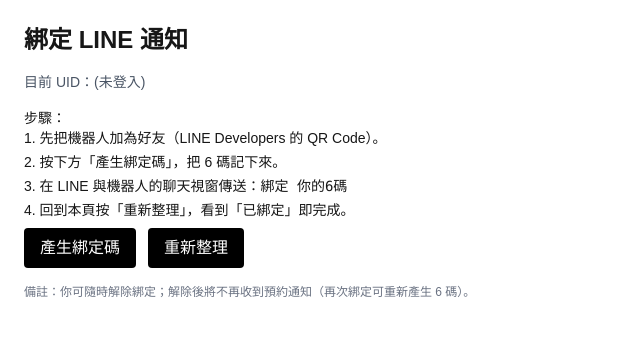
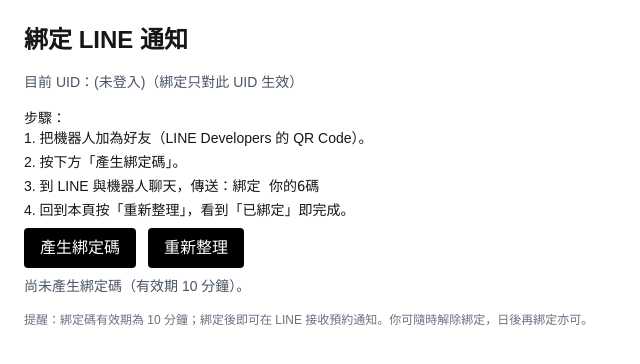
Before and after one commit to sherman0769/2025booking-pro, a Next.js app: page /me/line in a window 1280 px wide. Shown: the top 364 px of the page, without its empty margins (0-640 px from the left). Built offline with nearby package versions, Linux system fonts and the light colour scheme; no server answers.

Commit message:
feat(me/line): show 10-min bind code expiry with live countdown + unbind

```diff
--- a/src/app/me/line/page.tsx
+++ b/src/app/me/line/page.tsx
@@ -1,18 +1,27 @@
 "use client";
 
-import { useEffect, useState } from "react";
+import { useEffect, useMemo, useState } from "react";
 import { auth, db } from "@/lib/firebase.client";
 import { onAuthStateChanged, signInAnonymously, User } from "firebase/auth";
 import { doc, getDoc, setDoc, serverTimestamp } from "firebase/firestore";
 
-const ALPH = "ABCDEFGHJKLMNPQRSTUVWXYZ23456789"; // 去除易混淆字元
+const ALPH = "ABCDEFGHJKLMNPQRSTUVWXYZ23456789";
 function genCode(n = 6) { let s = ""; for (let i = 0; i < n; i++) s += ALPH[Math.floor(Math.random() * ALPH.length)]; return s; }
+const BIND_VALID_MS = 10 * 60 * 1000; // 10 分鐘
 
 export default function BindLinePage() {
   const [user, setUser] = useState<User | null>(null);
   const [lineUserId, setLineUserId] = useState<string | null>(null);
   const [bindCode, setBindCode] = useState<string | null>(null);
+  const [bindCreatedAt, setBindCreatedAt] = useState<Date | null>(null);
+  const [now, setNow] = useState<number>(Date.now());
   const [note, setNote] = useState("");
+
+  // 每秒跳動一次，驅動倒數
+  useEffect(() => {
+    const t = setInterval(() => setNow(Date.now()), 1000);
+    return () => clearInterval(t);
+  }, []);
 
   useEffect(() => {
     const unsub = onAuthStateChanged(auth, async (u) => {
@@ -34,9 +43,14 @@
         const data = snap.data() as any;
         setLineUserId(typeof data.lineUserId === "string" ? data.lineUserId : null);
         setBindCode(typeof data.bindCode === "string" ? data.bindCode : null);
+        // 可能是 Firestore Timestamp 或 ISO 字串
+        const ts: any = data.bindCodeCreatedAt ?? null;
+        const d: Date | null = ts?.toDate?.() ?? (ts ? new Date(ts) : null);
+        setBindCreatedAt(d);
       } else {
         setLineUserId(null);
         setBindCode(null);
+        setBindCreatedAt(null);
       }
     } finally { setNote(""); }
   };
@@ -52,18 +66,18 @@
         { merge: true }
       );
       setBindCode(code);
-      setNote("已產生綁定碼 ✅");
+      setBindCreatedAt(new Date()); // 立即給前端起算
+      setNote("已產生綁定碼 ✅（10 分鐘內有效）");
     } catch (e: any) { setNote("產生失敗：" + (e?.message ?? e)); }
   };
 
-  // 解除綁定（清除 lineUserId 與 bindCode）
   const unbind = async () => {
     setNote("解除綁定中…");
     try {
       if (!auth.currentUser) throw new Error("尚未登入");
       await setDoc(
         doc(db, "userProfiles", auth.currentUser.uid),
-        { lineUserId: null, bindCode: null, unboundAt: serverTimestamp() },
+        { lineUserId: null, bindCode: null, bindCodeCreatedAt: null, unboundAt: serverTimestamp() },
         { merge: true }
       );
       await reloadProfile();
@@ -71,45 +85,71 @@
     } catch (e: any) { setNote("解除失敗：" + (e?.message ?? e)); }
   };
 
+  // 倒數與過期狀態
+  const remainingMs = useMemo(() => {
+    if (!bindCode || !bindCreatedAt) return 0;
+    return Math.max(0, bindCreatedAt.getTime() + BIND_VALID_MS - now);
+  }, [bindCode, bindCreatedAt, now]);
+
+  const isExpired = bindCode != null && remainingMs <= 0;
+  const formatMMSS = (ms: number) => {
+    const total = Math.ceil(ms / 1000);
+    const m = Math.floor(total / 60).toString().padStart(2, "0");
+    const s = Math.floor(total % 60).toString().padStart(2, "0");
+    return `${m}:${s}`;
+  };
+
   return (
     <main className="p-6 space-y-4">
       <h1 className="text-2xl font-bold">綁定 LINE 通知</h1>
-      <div className="text-sm text-gray-600">目前 UID：{user?.uid ?? "(未登入)"}</div>
+      <div className="text-sm text-gray-600">目前 UID：{user?.uid ?? "(未登入)"}（綁定只對此 UID 生效）</div>
 
+      {/* 已綁定狀態 */}
       {lineUserId ? (
         <div className="space-y-3">
           <div className="p-3 rounded border bg-green-50 text-green-700">
             已綁定 LINE（userId: {lineUserId}）
           </div>
           <div className="flex gap-2">
-            <button onClick={unbind} className="px-4 py-2 rounded bg-black text-white">
-              解除綁定
-            </button>
-            <button onClick={() => reloadProfile()} className="px-4 py-2 rounded bg-black text-white">
-              重新整理
-            </button>
+            <button onClick={unbind} className="px-4 py-2 rounded bg-black text-white">解除綁定</button>
+            <button onClick={() => reloadProfile()} className="px-4 py-2 rounded bg-black text-white">重新整理</button>
           </div>
         </div>
       ) : (
+        // 未綁定狀態
         <>
           <div className="space-y-2">
             <div className="text-sm">
               步驟：
               <ol className="list-decimal list-inside space-y-1">
-                <li>先把機器人加為好友（LINE Developers 的 QR Code）。</li>
-                <li>按下方「產生綁定碼」，把 6 碼記下來。</li>
-                <li>在 LINE 與機器人的聊天視窗傳送：<code>綁定 你的6碼</code></li>
+                <li>把機器人加為好友（LINE Developers 的 QR Code）。</li>
+                <li>按下方「產生綁定碼」。</li>
+                <li>到 LINE 與機器人聊天，傳送：<code>綁定 你的6碼</code></li>
                 <li>回到本頁按「重新整理」，看到「已綁定」即完成。</li>
               </ol>
             </div>
+
             <div className="flex items-center gap-3">
               <button onClick={makeCode} className="px-4 py-2 rounded bg-black text-white">產生綁定碼</button>
               <button onClick={() => reloadProfile()} className="px-4 py-2 rounded bg-black text-white">重新整理</button>
             </div>
-            {bindCode && (
-              <div className="p-3 rounded border font-mono text-lg">
-                你的綁定碼：<span className="font-bold">{bindCode}</span>
+
+            {/* 綁定碼與倒數 */}
+            {bindCode ? (
+              <div className={`p-3 rounded border font-mono text-lg ${isExpired ? "bg-red-50 border-red-200" : "bg-yellow-50 border-yellow-200"}`}>
+                <div className="font-bold">你的綁定碼：{bindCode}</div>
+                {!isExpired ? (
+                  <div className="text-sm">
+                    10 分鐘內有效，剩餘 <span className="font-semibold">{formatMMSS(remainingMs)}</span>
+                  </div>
+                ) : (
+                  <div className="text-sm text-red-700">
+                    綁定碼已過期，請重新產生新的綁定碼。
+                  </div>
+                )}
               </div>
+            ) : (
+              <div className="text-sm text-gray-600">尚未產生綁定碼（有效期 10 分鐘）。</div>
             )}
           </div>
         </>
@@ -118,7 +158,7 @@
       {note && <div className="text-sm text-gray-700">{note}</div>}
 
       <p className="text-xs text-gray-500">
-        備註：你可隨時解除綁定；解除後將不再收到預約通知（再次綁定可重新產生 6 碼）。
+        提醒：綁定碼有效期為 10 分鐘；綁定後即可在 LINE 接收預約通知。你可隨時解除綁定，日後再綁定亦可。
       </p>
     </main>
   );
```
